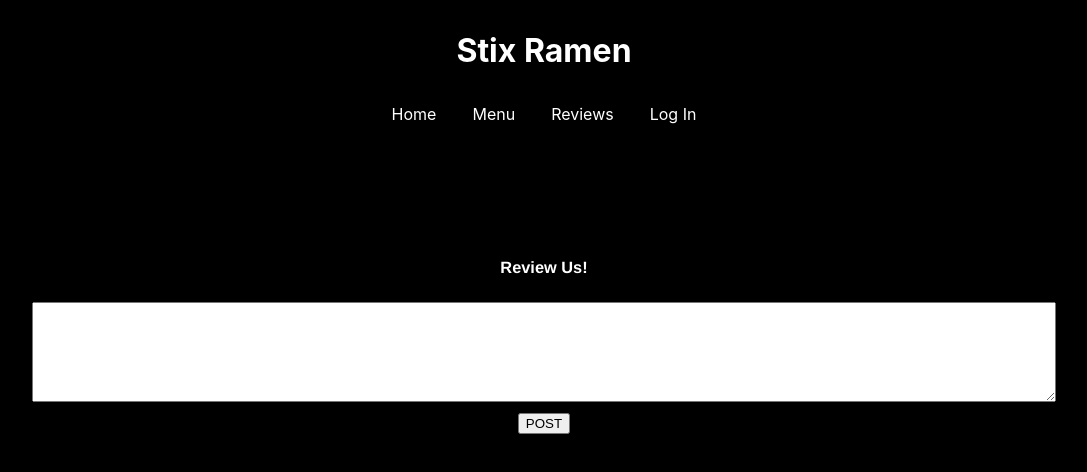
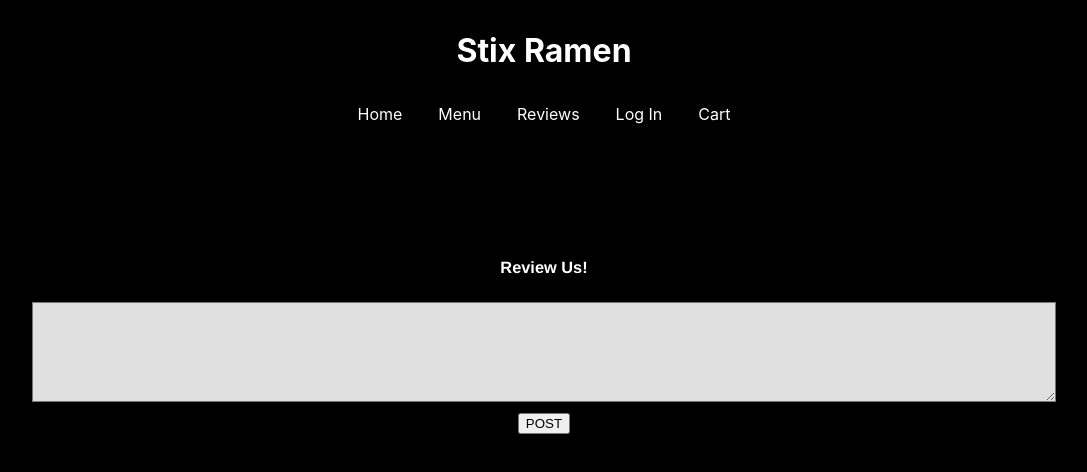
Before and after one commit to jane-stack/stix-ramen-app, a React (Create React App) app in the folder client/: page /review in a window 1280 px wide. Shown: the top 472 px of the page, without its empty margins (96-1183 px from the left). Built offline with nearby package versions, Linux system fonts and the light colour scheme.

Commit message:
created a cart.js for added items

```diff
--- a/client/src/components/App.js
+++ b/client/src/components/App.js
@@ -5,6 +5,7 @@
 import Menu from "../pages/Menu";
 import Review from "../pages/Review";
 import LoginPage from "./LoginPage";
+import Cart from "../pages/Cart";
 
 function App() {
 
@@ -13,6 +14,9 @@
     <Navbar />
       <div className="App">
         <Switch>
+        <Route path="/cart">
+            <Cart />
+          </Route>
           <Route path="/review">
             <Review />
           </Route>
--- a/client/src/components/Navbar.js
+++ b/client/src/components/Navbar.js
@@ -18,6 +18,7 @@
                 <NavLink to="/menu" exact style={linkStyle}>Menu</NavLink>
                 <NavLink to="/review" exact style={linkStyle}>Reviews</NavLink>
                 <NavLink to="/login" exact style={linkStyle}>Log In</NavLink>
+                <NavLink to="/cart" exact style={linkStyle}>Cart</NavLink>
         </div>
     )
 }
--- a/client/src/index.css
+++ b/client/src/index.css
@@ -73,4 +73,5 @@
   padding: 12px 20px;
   margin: 8px 0;
   box-sizing: border-box;
+  background-color: #E0E0E0;
 }
--- /dev/null
+++ b/client/src/pages/Cart.js
@@ -0,0 +1,6 @@
+function Cart() {
+    return (
+        <div>Hello from your cart!</div>
+    )
+}
+export default Cart;
```
